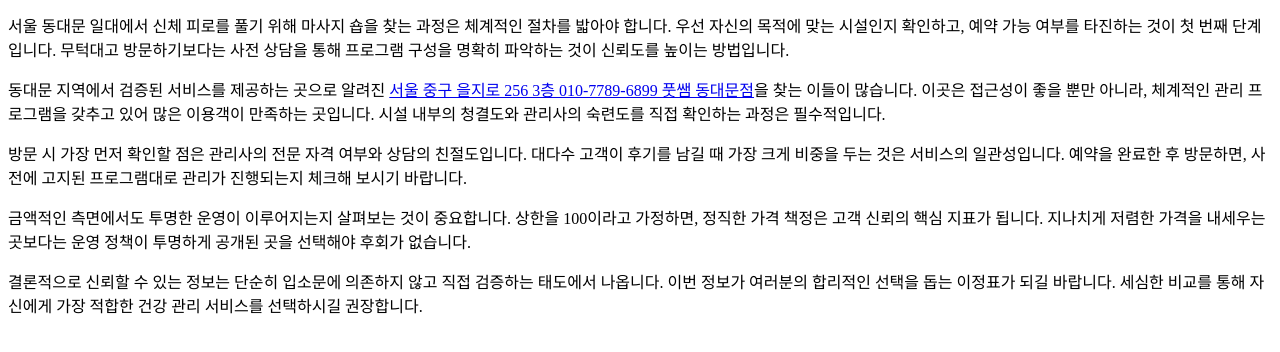
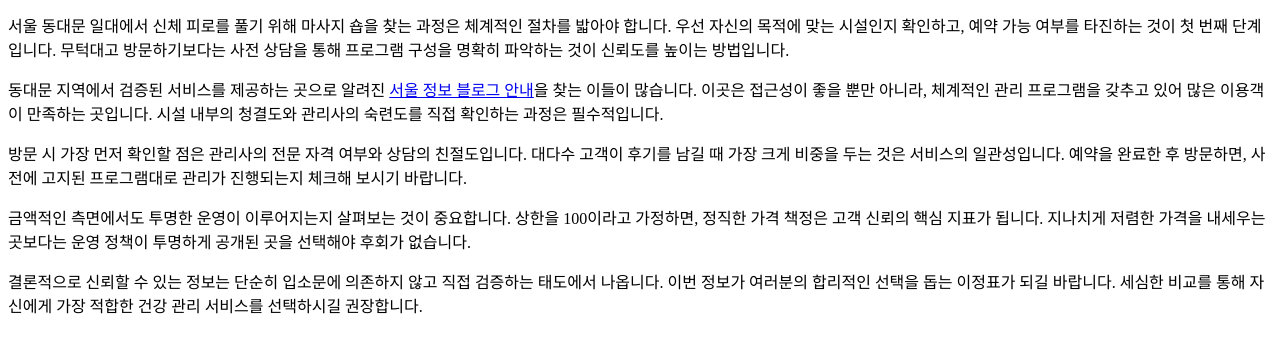
Before and after one commit to dydrkrtks7-cmd/bp-t3b05-bh-kb-real-1, a plain HTML site: page posts/gemini-coverage-20260719-0389.html in a window 1280 px wide. Shown: the part 140-492 px from the top of the page. Drawn offline with Linux system fonts and the light colour scheme.

Commit message:
deploy: garbage-free snapshot 2026-07-27T00:37:49.364Z

```diff
--- a/posts/gemini-coverage-20260719-0389.html
+++ b/posts/gemini-coverage-20260719-0389.html
@@ -11,7 +11,7 @@
     <h1>방화 노래방 내돈내산 후기 검증과 동대문 피로 회복 가이드</h1>
     <p>많은 분이 방화 노래방 내돈내산 후기를 검색하며 신뢰할 수 있는 정보를 찾으려 노력합니다. 온라인상의 무분별한 광고성 글 속에서 진짜 가치를 구별하는 법은 본인의 경험을 논리적으로 연결하는 것입니다. 특히 마사지나 여가 시설을 이용할 때 후기가 특정 업체의 의도에 의해 작성되지 않았는지 면밀히 살피는 자세가 필요합니다.</p>
     <p>서울 동대문 일대에서 신체 피로를 풀기 위해 마사지 숍을 찾는 과정은 체계적인 절차를 밟아야 합니다. 우선 자신의 목적에 맞는 시설인지 확인하고, 예약 가능 여부를 타진하는 것이 첫 번째 단계입니다. 무턱대고 방문하기보다는 사전 상담을 통해 프로그램 구성을 명확히 파악하는 것이 신뢰도를 높이는 방법입니다.</p>
-    <p>동대문 지역에서 검증된 서비스를 제공하는 곳으로 알려진 <a class="anchor-link" href="https://euljiro-body-care.mapo-room-guide.xyz/" data-bpaas-link-target="t1-campaign-mqw1w2qy-5klg">서울 중구 을지로 256 3층 010-7789-6899 풋쌤 동대문점</a>을 찾는 이들이 많습니다. 이곳은 접근성이 좋을 뿐만 아니라, 체계적인 관리 프로그램을 갖추고 있어 많은 이용객이 만족하는 곳입니다. 시설 내부의 청결도와 관리사의 숙련도를 직접 확인하는 과정은 필수적입니다.</p>
+    <p>동대문 지역에서 검증된 서비스를 제공하는 곳으로 알려진 <a class="anchor-link" href="https://tipdesk.site/posts/field_note-001-2c3m2z.html" data-bpaas-link-target="t1-campaign-mqw1w2qy-5klg">서울 정보 블로그 안내</a>을 찾는 이들이 많습니다. 이곳은 접근성이 좋을 뿐만 아니라, 체계적인 관리 프로그램을 갖추고 있어 많은 이용객이 만족하는 곳입니다. 시설 내부의 청결도와 관리사의 숙련도를 직접 확인하는 과정은 필수적입니다.</p>
     <p>방문 시 가장 먼저 확인할 점은 관리사의 전문 자격 여부와 상담의 친절도입니다. 대다수 고객이 후기를 남길 때 가장 크게 비중을 두는 것은 서비스의 일관성입니다. 예약을 완료한 후 방문하면, 사전에 고지된 프로그램대로 관리가 진행되는지 체크해 보시기 바랍니다.</p>
     <p>금액적인 측면에서도 투명한 운영이 이루어지는지 살펴보는 것이 중요합니다. 상한을 100이라고 가정하면, 정직한 가격 책정은 고객 신뢰의 핵심 지표가 됩니다. 지나치게 저렴한 가격을 내세우는 곳보다는 운영 정책이 투명하게 공개된 곳을 선택해야 후회가 없습니다.</p>
     <p>결론적으로 신뢰할 수 있는 정보는 단순히 입소문에 의존하지 않고 직접 검증하는 태도에서 나옵니다. 이번 정보가 여러분의 합리적인 선택을 돕는 이정표가 되길 바랍니다. 세심한 비교를 통해 자신에게 가장 적합한 건강 관리 서비스를 선택하시길 권장합니다.</p>
```
